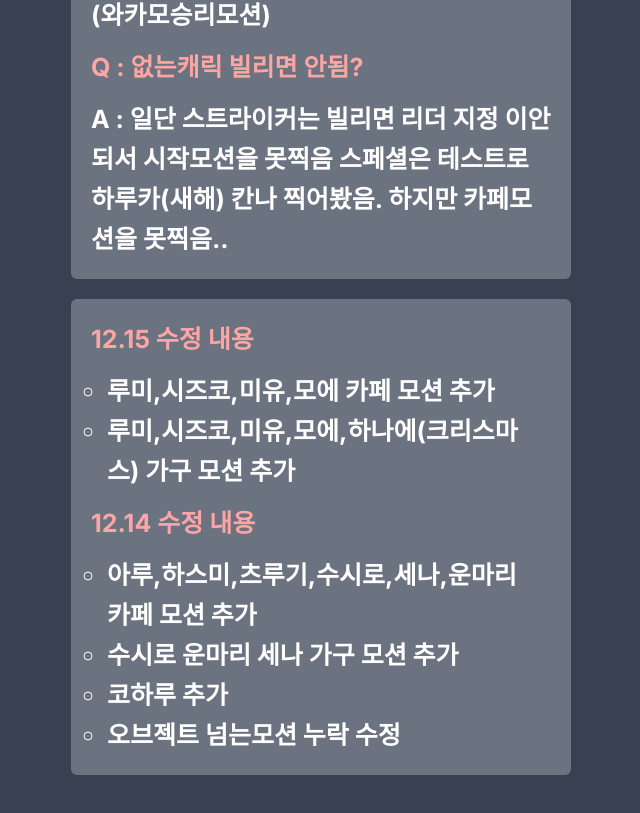
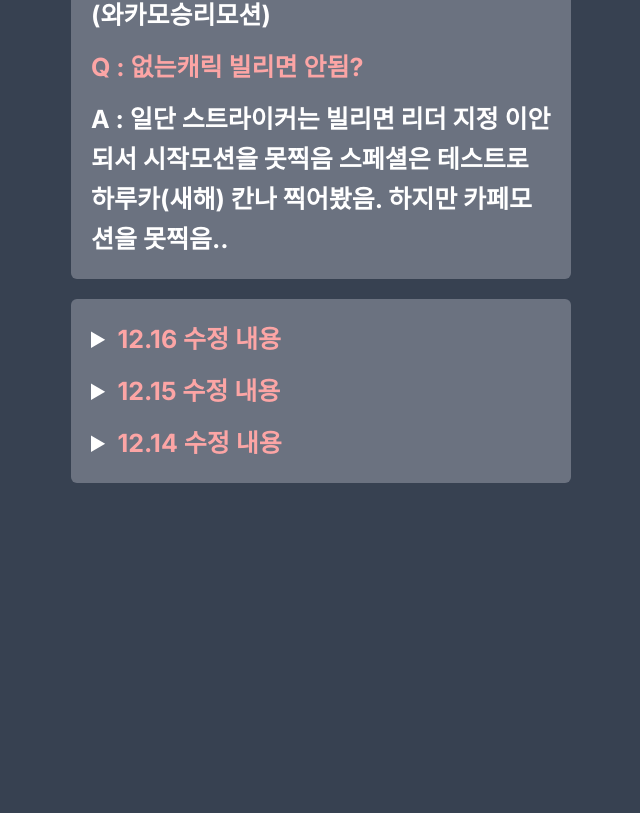
Before and after one commit to kiryong159/mollu-motion, a Next.js app: page /Notice in a window 1280 px wide. Shown: the part 1372-2185 px from the top of the page, without its empty margins (319-959 px from the left). After the commit the page ends 1955 px from the top, so only its background shows below. Built offline with nearby package versions, Linux system fonts and the light colour scheme.

Commit message:
12.16
미모리,수카모

```diff
--- a/app/Notice/page.js
+++ b/app/Notice/page.js
@@ -57,19 +57,43 @@ export default function Notice() {
       </div>
 
       <div className="p-5 space-y-3 text-[15px] md:text-[25px] bg-gray-500 rounded-md leading-6 md:leading-10 ">
-        <p className="text-red-300">12.15 수정 내용</p>
+        <details>
+          <summary>
+            <span className="text-red-300 hover:cursor-pointer hover:text-red-400 transition-all">
+              12.16 수정 내용
+            </span>
+          </summary>
+          <ul className="px-4">
+            <li>수카모,미모리 카페 모션 추가 </li>
+            <li>카호,수카모,미모리 가구 모션 추가</li>
+          </ul>
+        </details>
+
+        <details>
+          <summary>
+            <span className="text-red-300 hover:cursor-pointer  hover:text-red-400 transition-all">
+              12.15 수정 내용
+            </span>
+          </summary>
           <ul className="px-4">
             <li>루미,시즈코,미유,모에 카페 모션 추가 </li>
             <li>루미,시즈코,미유,모에,하나에(크리스마스) 가구 모션 추가</li>
           </ul>
+        </details>
 
-        <p className="text-red-300">12.14 수정 내용</p>
+        <details>
+          <summary>
+            <span className="text-red-300 hover:cursor-pointer  hover:text-red-400 transition-all">
+              12.14 수정 내용
+            </span>
+          </summary>
           <ul className="px-4">
             <li>아루,하스미,츠루기,수시로,세나,운마리 카페 모션 추가 </li>
             <li>수시로 운마리 세나 가구 모션 추가</li>
             <li>코하루 추가</li>
             <li>오브젝트 넘는모션 누락 수정</li>
           </ul>
+        </details>
       </div>
     </div>
   );
--- a/util/localDb61-80.js
+++ b/util/localDb61-80.js
@@ -448,8 +448,9 @@ export const localDB61_80 = [
     HideReload:
       "https://drive.google.com/uc?export=view&id=10uxYr7_3PkT_3zJjTSbeOsm6j31sTGaf",
     Object: "",
-    Cafe: "",
-    Cafe2: "",
+    Cafe: "https://drive.google.com/uc?export=view&id=1z-ASbugnUWq_YPGvCCJER-qG5f6BPV8l",
+    Cafe2:
+      "https://drive.google.com/uc?export=view&id=1HKb6uCr2lJeiep04VTZuf5mgnz4zMdW_",
     ExReload: "",
     Name: "Mimori",
     Kname: "미모리",
--- a/util/localDb81-100.js
+++ b/util/localDb81-100.js
@@ -284,8 +284,9 @@ export const localDB81_100 = [
     HideReload:
       "https://drive.google.com/uc?export=view&id=1xem-rgqYj5Gt2-Xtus1U-1WyCpqTv9e2",
     Object: "",
-    Cafe: "",
-    Cafe2: "",
+    Cafe: "https://drive.google.com/uc?export=view&id=1gGesmxNQaOJa7dE2h8IU89WdRy5YXttp",
+    Cafe2:
+      "https://drive.google.com/uc?export=view&id=1YCcf5o1HPfpwddHSQWs4PLLysdhbFL4T",
     ExReload: "",
     Name: "Wakamo-Swim",
     Kname: "와카모(수영복)",
```
Also changed, not shown: util/localDb121-140.js (+27 -0 lines), util/localDbCard.js (+6 -1 lines). Lines whose indentation alone changed are shown as unchanged.
